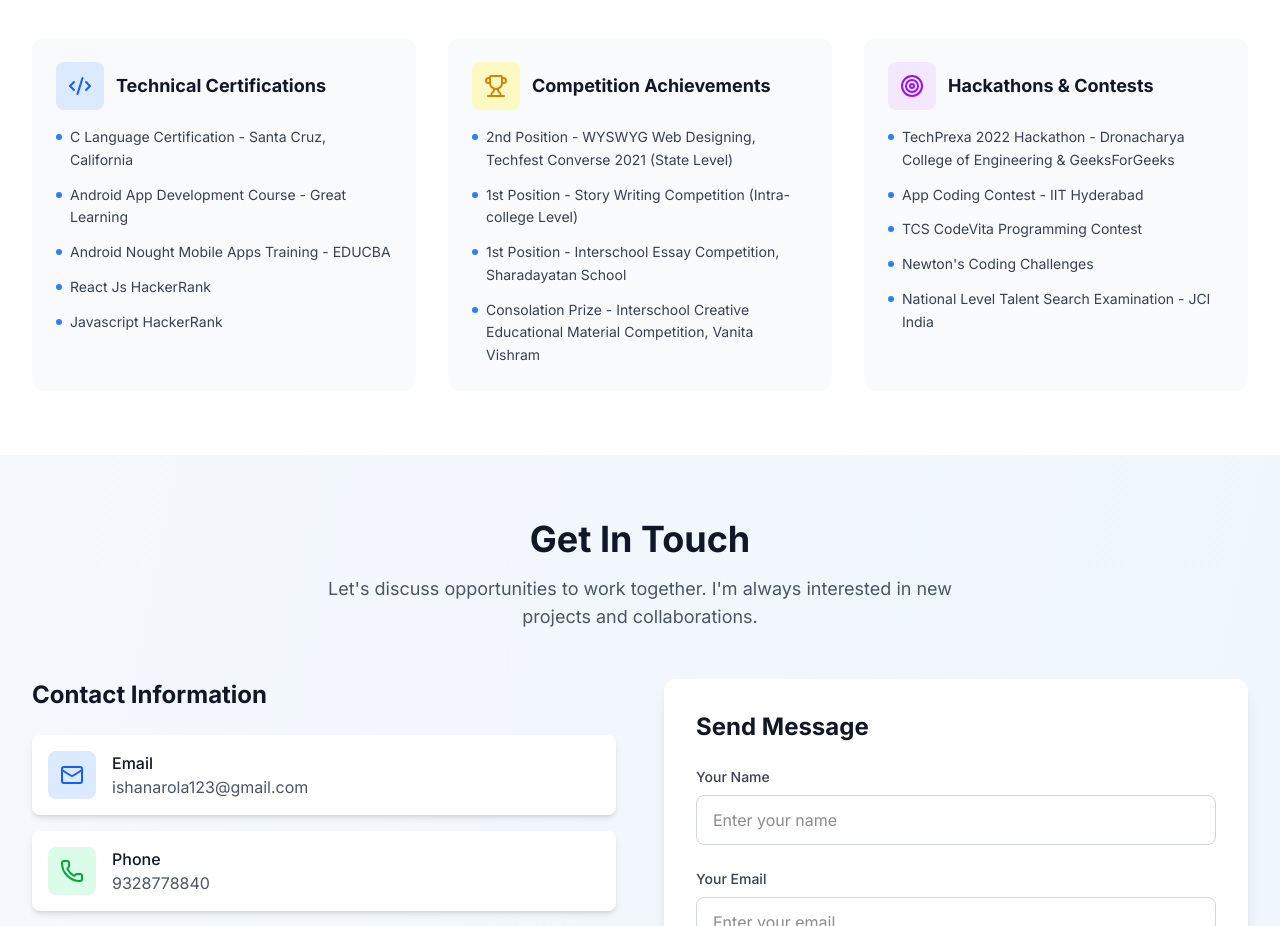
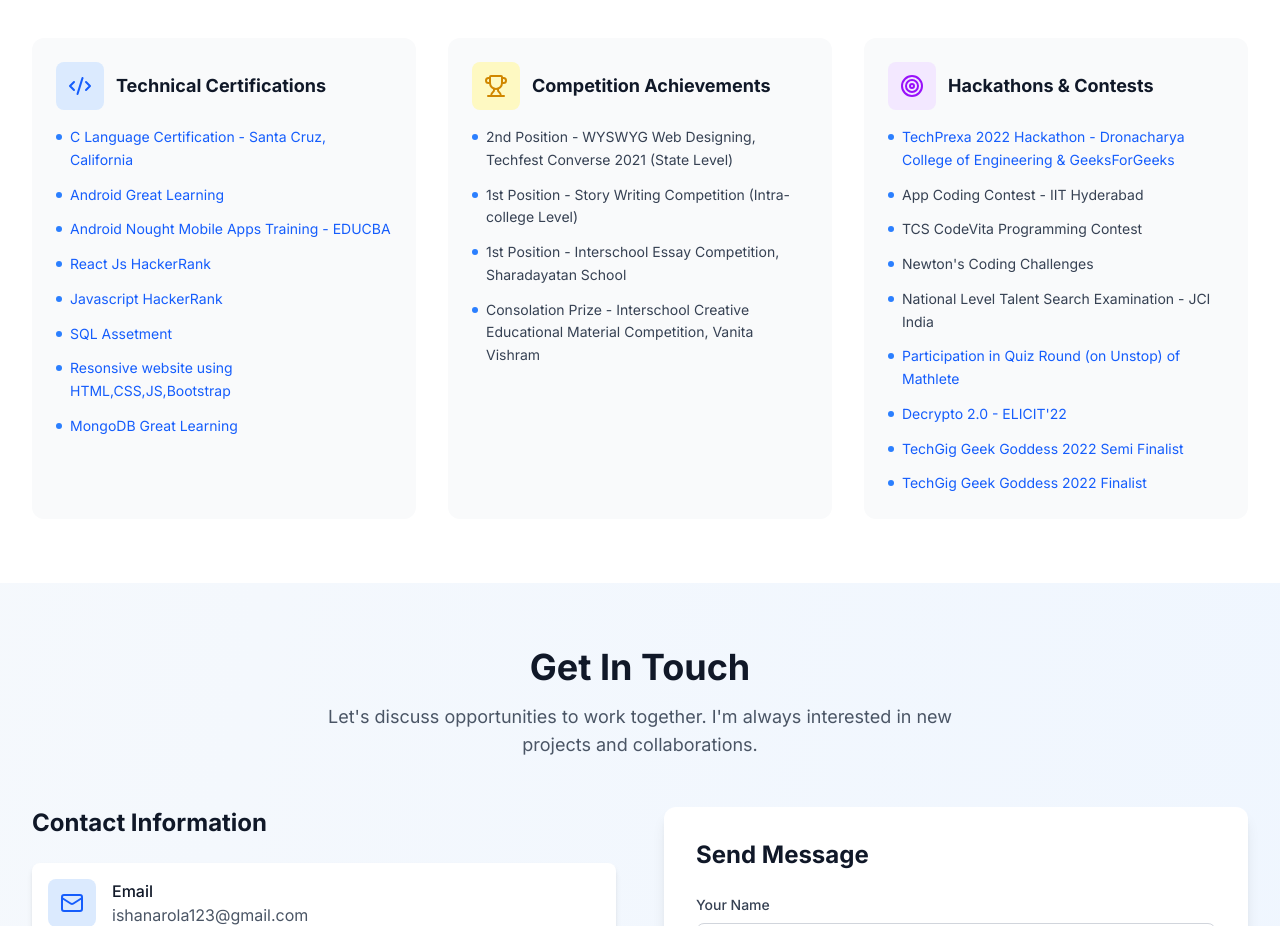
Before and after one commit to Ishanarola123/isha-portfolio, a Next.js app: page / in a window 1280 px wide. Shown: the part 4260-5186 px from the top of the page. Built offline with nearby package versions, Linux system fonts and the light colour scheme.

Commit message:
# add certification link to view real certification

```diff
--- a/src/components/Certifications.tsx
+++ b/src/components/Certifications.tsx
@@ -46,12 +46,30 @@ const Certifications: React.FC<CertificationsProps> = ({ certifications }) => {
               </div>
 
               <ul className="space-y-3">
-                {cert.items.map((item, itemIndex) => (
-                  <li key={itemIndex} className="flex items-start gap-2 text-gray-700 dark:text-gray-300 text-sm">
-                    <span className="w-1.5 h-1.5 bg-blue-500 rounded-full mt-2 flex-shrink-0"></span>
-                    <span className="leading-relaxed">{item}</span>
-                  </li>
-                ))}
+                {cert.items.map((rawItem, itemIndex) => {
+                  // support legacy string items and new objects with title and optional url
+                  const isString = typeof rawItem === 'string';
+                  const title = isString ? rawItem : (rawItem as any).title;
+                  const url = isString ? undefined : (rawItem as any).url;
+
+                  return (
+                    <li key={itemIndex} className="flex items-start gap-2 text-gray-700 dark:text-gray-300 text-sm">
+                      <span className="w-1.5 h-1.5 bg-blue-500 rounded-full mt-2 flex-shrink-0"></span>
+                      {url ? (
+                        <a
+                          href={url}
+                          target="_blank"
+                          rel="noopener noreferrer"
+                          className="leading-relaxed text-blue-600 dark:text-blue-400 hover:underline"
+                        >
+                          {title}
+                        </a>
+                      ) : (
+                        <span className="leading-relaxed">{title}</span>
+                      )}
+                    </li>
+                  );
+                })}
               </ul>
             </div>
           ))}
--- a/src/data/portfolio.json
+++ b/src/data/portfolio.json
@@ -218,30 +218,92 @@
     {
       "category": "Technical Certifications",
       "items": [
-        "C Language Certification - Santa Cruz, California",
-        "Android App Development Course - Great Learning",
-        "Android Nought Mobile Apps Training - EDUCBA",
-        "React Js HackerRank",
-        "Javascript HackerRank"
+        {
+          "title": "C Language Certification - Santa Cruz, California",
+          "url": "https://www.coursera.org/account/accomplishments/certificate/7T4RKB3YYSCV"
+        },
+        {
+          "title": "Android Great Learning",
+          "url": "https://olympus.mygreatlearning.com/courses/21871/certificate?pb_id=581"
+        },
+        {
+          "title": "Android Nought Mobile Apps Training - EDUCBA",
+          "url": "https://www.educba.com/certificate/?c=5GQKDDPOA"
+        },
+        {
+          "title": "React Js HackerRank",
+          "url": "https://www.hackerrank.com/certificates/ed54dd02ddbb"
+        },
+        {
+          "title": "Javascript HackerRank",
+          "url": "https://www.hackerrank.com/certificates/84d0ab7f7f2a"
+        },
+        {
+          "title": "SQL Assetment",
+          "url": "https://www.hackerrank.com/certificates/b2e9928c1bd3"
+        },
+        {
+          "title": "Resonsive website using HTML,CSS,JS,Bootstrap",
+          "url": "https://www.educba.com/certificate/?c=JUZ3JBLDZ"
+        },
+        {
+          "title": "MongoDB Great Learning",
+          "url": "https://olympus.mygreatlearning.com/courses/46345/certificate?pb_id=581"
+        }
       ]
     },
     {
       "category": "Competition Achievements",
       "items": [
-        "2nd Position - WYSWYG Web Designing, Techfest Converse 2021 (State Level)",
-        "1st Position - Story Writing Competition (Intra-college Level)",
-        "1st Position - Interschool Essay Competition, Sharadayatan School",
-        "Consolation Prize - Interschool Creative Educational Material Competition, Vanita Vishram"
+        {
+          "title": "2nd Position - WYSWYG Web Designing, Techfest Converse 2021 (State Level)"
+        },
+        {
+          "title": "1st Position - Story Writing Competition (Intra-college Level)"
+        },
+        {
+          "title": "1st Position - Interschool Essay Competition, Sharadayatan School"
+        },
+        {
+          "title": "Consolation Prize - Interschool Creative Educational Material Competition, Vanita Vishram"
+        }
       ]
     },
     {
       "category": "Hackathons & Contests",
       "items": [
-        "TechPrexa 2022 Hackathon - Dronacharya College of Engineering & GeeksForGeeks",
-        "App Coding Contest - IIT Hyderabad",
-        "TCS CodeVita Programming Contest",
-        "Newton's Coding Challenges",
-        "National Level Talent Search Examination - JCI India"
+        {
+          "title": "TechPrexa 2022 Hackathon - Dronacharya College of Engineering & GeeksForGeeks",
+          "url": "https://certificate.givemycertificate.com/c/42e46eeb-f065-4987-9272-4fbaee9df570"
+        },
+        {
+          "title": "App Coding Contest - IIT Hyderabad"
+        },
+        {
+          "title": "TCS CodeVita Programming Contest"
+        },
+        {
+          "title": "Newton's Coding Challenges"
+        },
+        {
+          "title": "National Level Talent Search Examination - JCI India"
+        },
+        {
+          "title": "Participation in Quiz Round (on Unstop) of Mathlete",
+          "url": "https://unstop.com/certificate-preview/86484f53-f955-4186-86e3-acc4d7dd4bcf"
+        },
+        {
+          "title": "Decrypto 2.0 - ELICIT'22",
+          "url": "https://olympus.mygreatlearning.com/courses/46345/certificate?pb_id=581"
+        },
+        {
+          "title": "TechGig Geek Goddess 2022 Semi Finalist",
+          "url": "https://www.techgig.com/geekgoddess/coding/print_certificate?param=d0F1cWZidEtaODZGUllEbjJrY2xMMjJJZ2NZZnVoTTQzTHVORWloTndsMGcxTlpMT1VQeG80QU1yTW9OL3E1Ky8yZlZGSjlhWlU1d2xjWXVNekZFVXc9PQ=="
+        },
+        {
+          "title": "TechGig Geek Goddess 2022 Finalist",
+          "url": "https://www.techgig.com/geekgoddess/coding/print_certificate?param=d0F1cWZidEtaODZGUllEbjJrY2xMMjJJZ2NZZnVoTTQzTHVORWloTndsMFh0K0gvSlQ1TCtpVUh0Uk9zNjZGY1cvYkdNK2xjeXNJaU1McTE1RUpOWGc9PQ=="
+        }
       ]
     }
   ],
```
Also changed, not shown: src/types/index.ts (+7 -1 lines).
